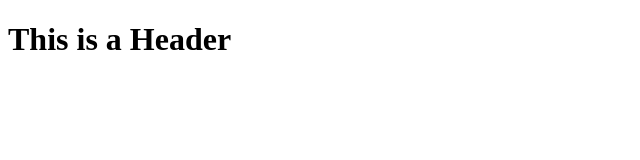
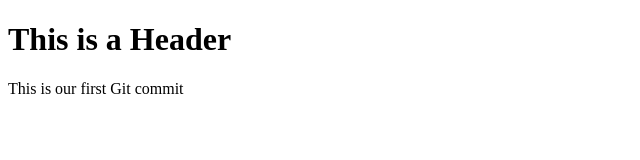
Before and after one commit to chipshep444/get-test, a plain HTML site: page index.html in a window 1280 px wide. Shown: the whole page, without its empty margins (0-640 px from the left). Drawn offline with Linux system fonts and the light colour scheme.

Commit message:
Second commit

```diff
--- a/index.html
+++ b/index.html
@@ -2,5 +2,6 @@
 <html>
    <body>
       <h1>This is a Header</h1>
+      <p>This is our first Git commit</p>
    </body>
 </html>
```
